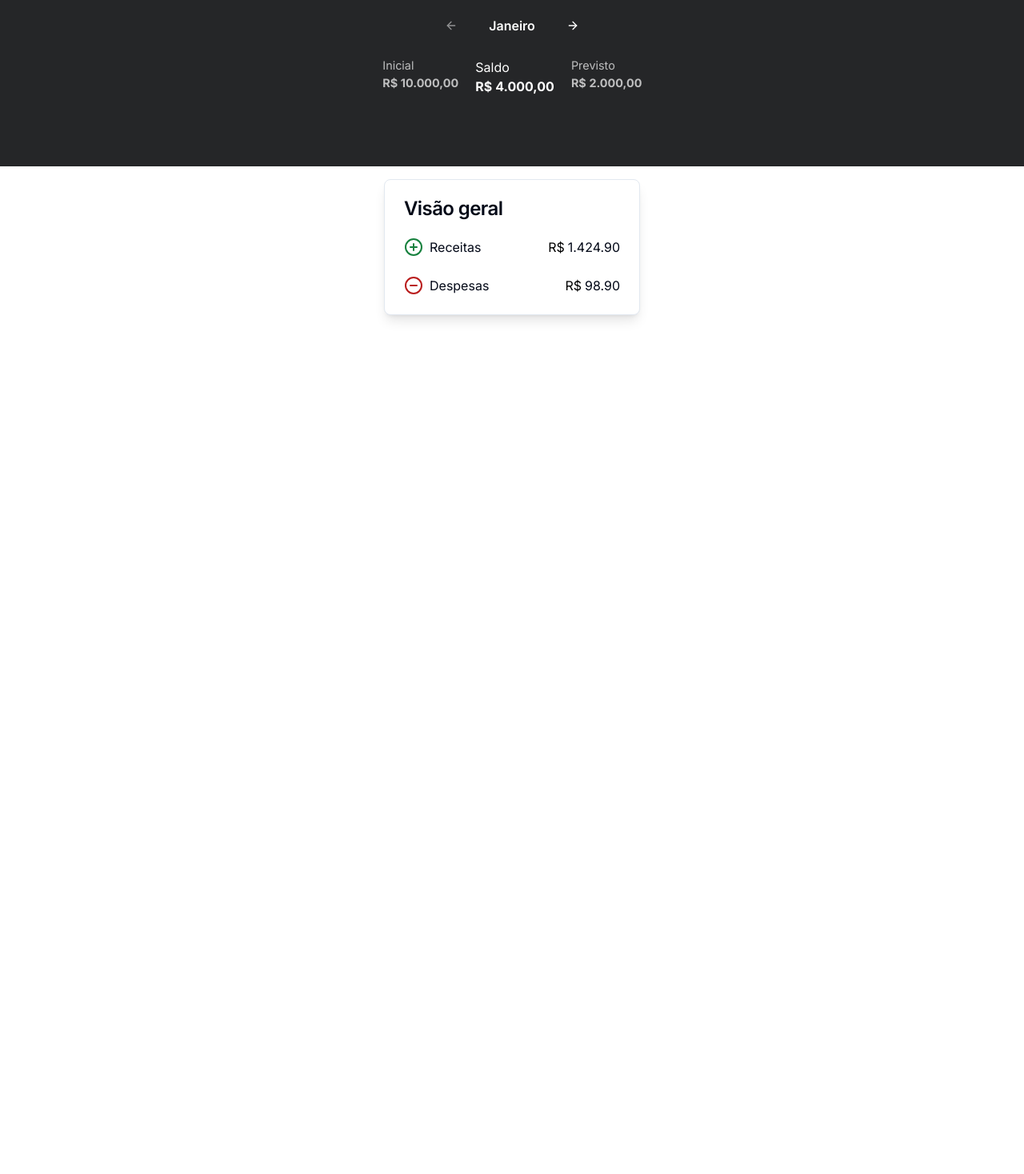
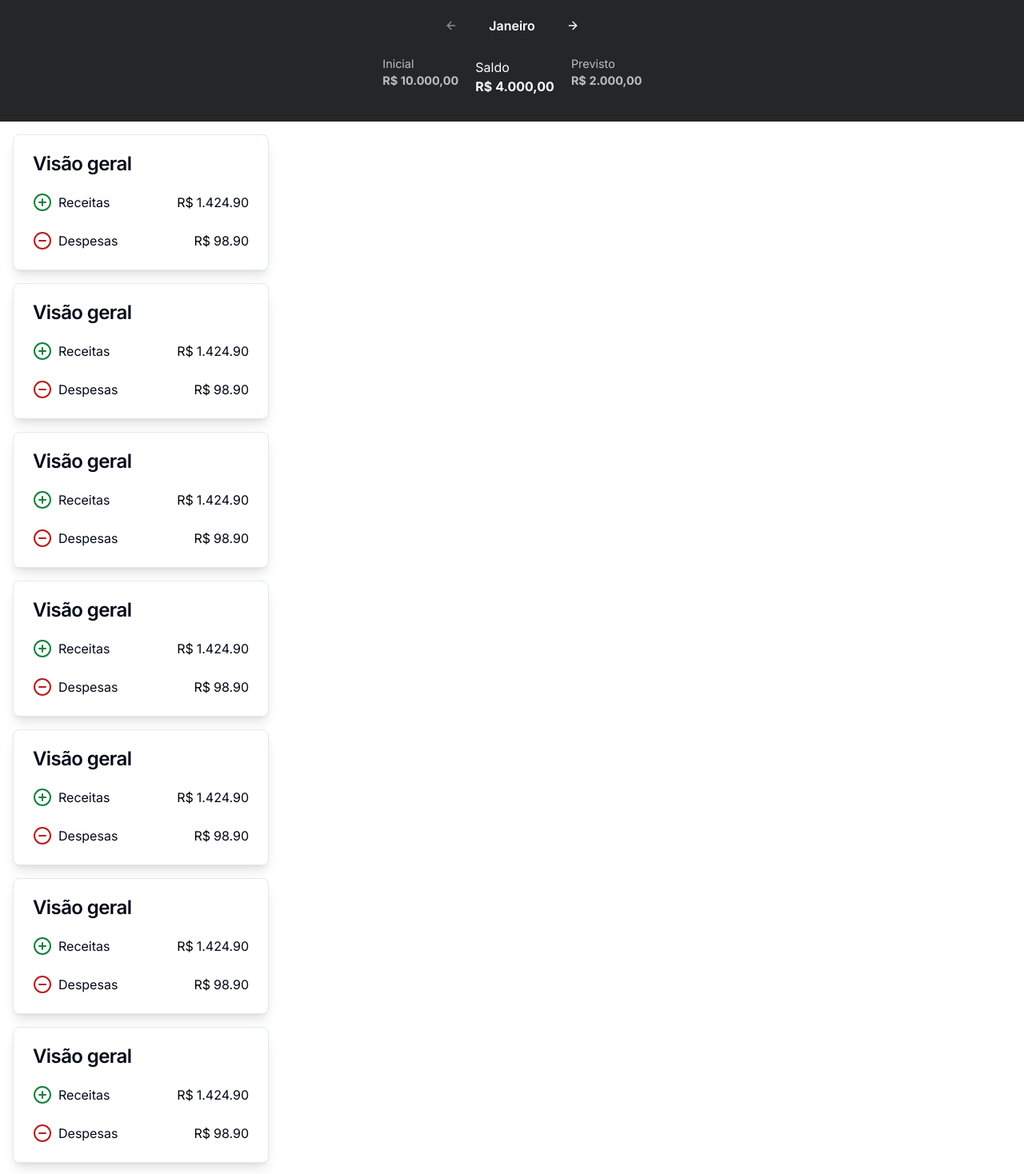
Before and after one commit to eldinho2/Paguei, a Next.js app: page / in a window 1280 px wide. Shown: the top 1468 px of the page at 80% size. Before the commit the page ends 800 px from the top, so only its background shows below. Built offline with nearby package versions, Linux system fonts and the light colour scheme.

Commit message:
scroll test

```diff
--- /dev/null
+++ b/app/(pages)/despesas/page.tsx
@@ -0,0 +1,9 @@
+import Link from "next/link"
+
+export default function Despesas() {
+  return (
+    <div className=''>
+      <Link href={'/'}>voltar</Link>
+    </div>
+  )
+}
--- /dev/null
+++ b/app/(pages)/receitas/page.tsx
@@ -0,0 +1,9 @@
+import Link from "next/link"
+
+export default function Receitas() {
+  return (
+    <div className=''>
+      <Link href={'/'}>voltar</Link>
+    </div>
+  )
+}
--- a/components/Header.tsx
+++ b/components/Header.tsx
@@ -3,7 +3,7 @@ import CarouselComponent from './CarouselComponent'
 
 export default function Header() {
   return (
-    <header className='w-full flex justify-center items-center bg-[#252628]'>
+    <header className='fixed z-20 w-full flex justify-center items-center bg-[#252628]'>
       <CarouselComponent />
     </header>
   )
--- a/components/Main.tsx
+++ b/components/Main.tsx
@@ -1,19 +1,19 @@
-import ValueLabels from "./ui/ValueLabels";
+import MainResume from "./MainResume";
 import OverviewCard from "./OverviewCard";
 
 export default function Main() {
   return (
-    <main className="">
-      <section className="flex justify-center h-36 w-full bg-[#252628]">
-        <div className="flex gap-4">
-          <ValueLabels label="Inicial" value="10.000,00" className="transform scale-90 translate-y-0 text-white/70" />
-          <ValueLabels label="Saldo" value="4.000,00" className="transform scale-100 translate-y-2 z-10 text-white" />
-          <ValueLabels label="Previsto" value="2.000,00" className="transform scale-90 translate-y-0 text-white/70" />
-        </div>
-      </section>
-      <section className="flex justify-center">
-        <OverviewCard cardName="Visão geral" cardIncomeValue="1.424.90" cardExpenseValue="98.90" />
-      </section>
+    <main>
+      <MainResume />
+      <OverviewCard cardName="Visão geral" cardIncomeValue="1.424.90" cardExpenseValue="98.90" />
+      <OverviewCard cardName="Visão geral" cardIncomeValue="1.424.90" cardExpenseValue="98.90" />
+      <OverviewCard cardName="Visão geral" cardIncomeValue="1.424.90" cardExpenseValue="98.90" />
+      <OverviewCard cardName="Visão geral" cardIncomeValue="1.424.90" cardExpenseValue="98.90" />
+      <OverviewCard cardName="Visão geral" cardIncomeValue="1.424.90" cardExpenseValue="98.90" />
+      <OverviewCard cardName="Visão geral" cardIncomeValue="1.424.90" cardExpenseValue="98.90" />
+      <OverviewCard cardName="Visão geral" cardIncomeValue="1.424.90" cardExpenseValue="98.90" />
+      <OverviewCard cardName="Visão geral" cardIncomeValue="1.424.90" cardExpenseValue="98.90" />
+
     </main>
-  );
+  )
 }
--- /dev/null
+++ b/components/MainResume.tsx
@@ -0,0 +1,15 @@
+import ValueLabels from "./ui/ValueLabels";
+
+export default function MainResume() {
+  return (
+    <section className="pt-14">
+      <section className="flex justify-center pt-2 h-24 w-full bg-[#252628]">
+        <div className="flex gap-4">
+          <ValueLabels label="Inicial" value="10.000,00" className="transform scale-90 translate-y-0 text-white/70" />
+          <ValueLabels label="Saldo" value="4.000,00" className="transform scale-100 translate-y-2 z-10 text-white" />
+          <ValueLabels label="Previsto" value="2.000,00" className="transform scale-90 translate-y-0 text-white/70" />
+        </div>
+      </section>
+    </section>
+  );
+}
--- a/components/OverviewCard.tsx
+++ b/components/OverviewCard.tsx
@@ -1,6 +1,6 @@
 import { PlusCircle, MinusCircle } from "lucide-react";
-
 import { Card, CardContent, CardHeader, CardTitle } from "@/components/ui/card";
+import Link from "next/link";
 
 type OverviewCardProps = {
   cardName: string;
@@ -18,6 +18,7 @@ export default function OverviewCard({
       <CardHeader>
         <CardTitle>{cardName}</CardTitle>
       </CardHeader>
+      <Link href="/receitas">
         <CardContent className="flex items-center">
           <span className="pr-2">
             <PlusCircle className="h-6 w-6 text-green-700" />
@@ -30,6 +31,8 @@ export default function OverviewCard({
             </div>
           </div>
         </CardContent>
+      </Link>
+      <Link href="/despesas">
         <CardContent className="flex items-center">
           <span className="pr-2">
             <MinusCircle className="h-6 w-6 text-red-700" />
@@ -42,6 +45,7 @@ export default function OverviewCard({
             </div>
           </div>
         </CardContent>
+      </Link>
     </Card>
   );
 }
```
Also changed, not shown: 1 other file (tests, documents, lock files or other folders). Lines whose indentation alone changed are shown as unchanged.
